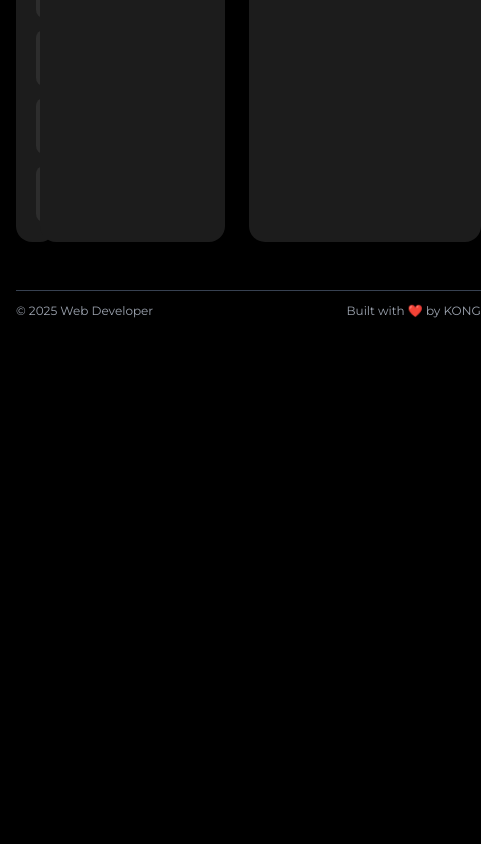
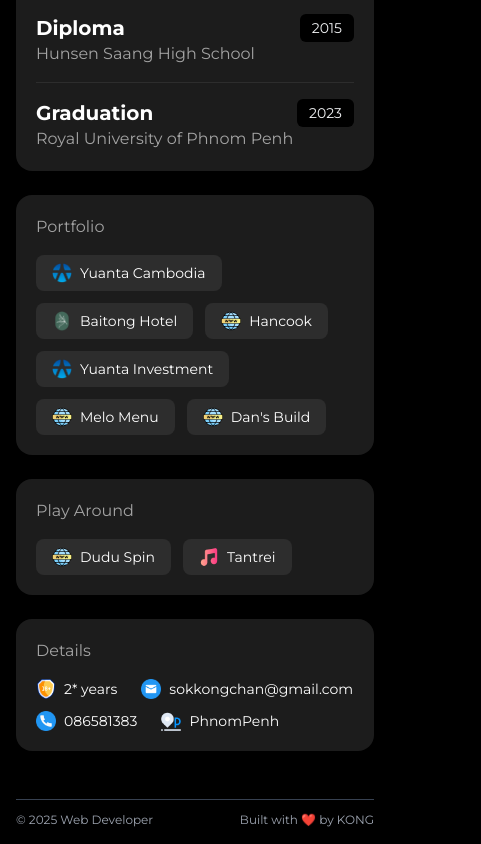
Before and after one commit to kong44/portfolio-dark, a React (Vite) app: page / in a window 390 px wide. Shown: the part 2614-3458 px from the top of the page, 481 px wide, since content can reach past the window. Before the commit the page ends 2949 px from the top, so only its background shows below. Built offline with nearby package versions, Linux system fonts and the light colour scheme.

Commit message:
fix responsive

```diff
--- a/App.tsx
+++ b/App.tsx
@@ -269,7 +269,8 @@ const [isPlaying, setIsPlaying] = useState(false);
             ))}
           </div>
         </Card>
-        <div className="mt-6 border-t border-gray-700 pt-3 text-xs text-gray-400 flex justify-between col-span-3">
+
+        <div className="mt-6 border-t border-gray-700 pt-3 text-xs text-gray-400 flex justify-between lg:col-span-3">
           <span>© {new Date().getFullYear()} Web Developer</span>
           <a
             href="https://yourwebsite.com"
@@ -280,6 +281,8 @@ const [isPlaying, setIsPlaying] = useState(false);
             Built with ❤️ by KONG
           </a>
         </div>
+
+
       </main>
     </div>
   );
```
